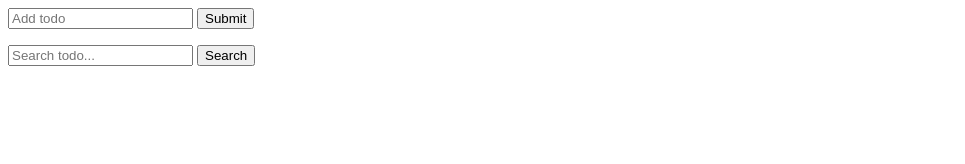
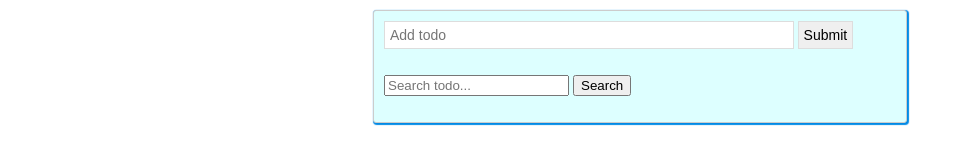
Before and after one commit to ShahEftakher/TodoList, a plain HTML site: page index.html in a window 1280 px wide. Shown: the whole page, without its empty margins (0-965 px from the left). Drawn offline with Linux system fonts and the light colour scheme.

Commit message:
styling added

```diff
--- a/index.html
+++ b/index.html
@@ -1,5 +1,9 @@
 <html>
+  <head>
+    <link rel="stylesheet" href="styles.css" />
+  </head>
   <body id="todo">
+    <div class="todowrapper borderstyle">
       <form class="todoForm">
         <input
           type="text"
@@ -20,6 +24,7 @@
         <input type="submit" id="submit-srch" value="Search" />
       </form>
       <div class="todoList" id="todoDiv"></div>
+    </div>
     <script src="todo.js"></script>
   </body>
 </html>
--- /dev/null
+++ b/styles.css
@@ -0,0 +1,42 @@
+#todo {
+  position: relative;
+  margin: auto;
+  width: 50%;
+  padding: 10px;
+}
+
+.todowrapper {
+  position: relative;
+  border: 1px solid #ccc !important;
+  max-width: 80%;
+  padding: 10px;
+  min-width: fit-content;
+  margin: auto;
+  box-shadow: 1px 1px 1px 1px #008ae6;
+}
+
+.borderstyle {
+  border-radius: 3px;
+  color: #000 !important;
+  background-color: #ddffff !important;
+}
+
+.todoInput {
+  width: 80%;
+  border: 1px solid #ddd;
+  padding: 5;
+  position: relative;
+  font-size: 14px;
+  margin-bottom: 10px;
+}
+
+.submit-btn {
+  border: 1px solid #ddd;
+  padding: 5;
+  font-size: 14px;
+  margin-bottom: 10px;
+}
+
+.todoForm{
+    position: relative;
+}
```
Lines whose indentation alone changed are shown as unchanged.
